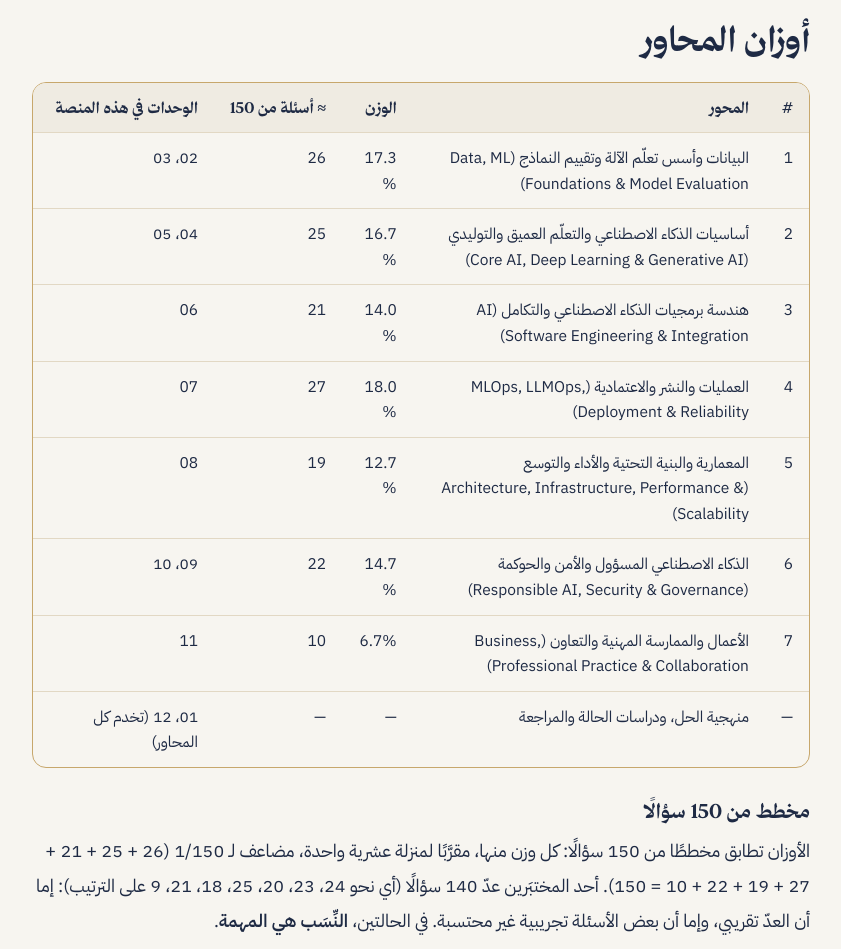
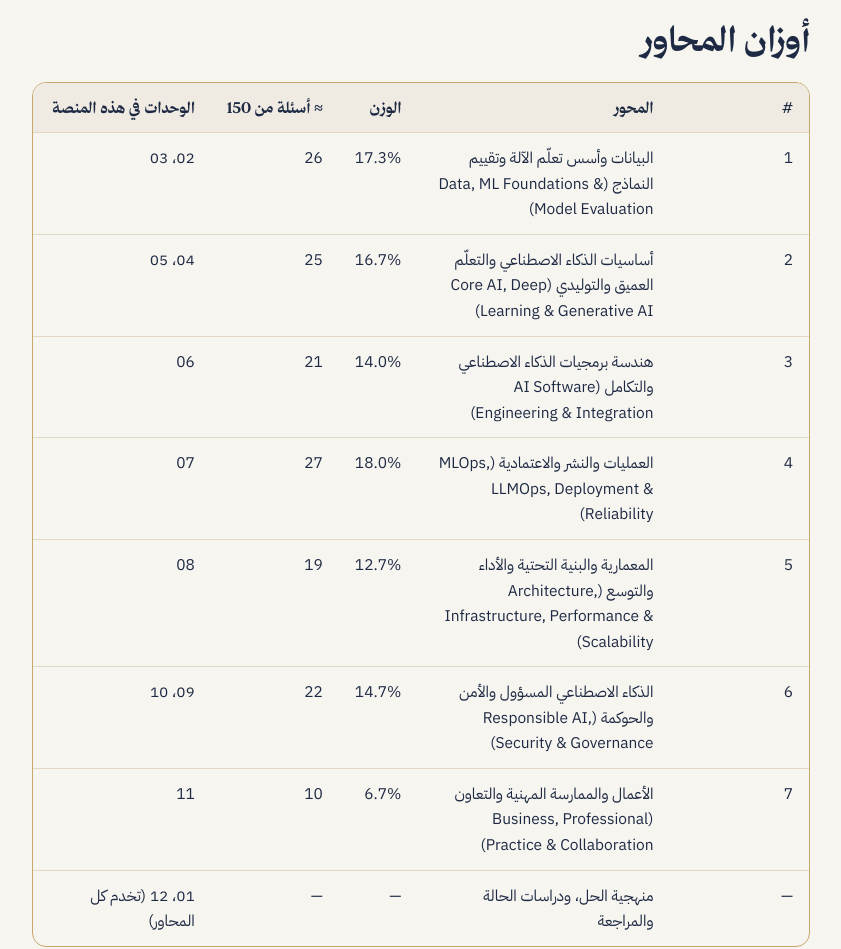
Before and after one commit to B4r4k4/expert-badge, a plain HTML site: page site/guide.html in a window 1280 px wide. Shown: the part 1700-2649 px from the top of the page, without its empty margins (74-915 px from the left). Drawn offline with Linux system fonts and the light colour scheme.

Commit message:
Fix squeezed first column in unit tables
.prose{overflow-wrap:anywhere} was inherited by table cells, letting the
browser shrink the first column to one character. Reset wrapping inside
tables and give the first column a minimum width.

Co-Authored-By: Claude Opus 5.5 <noreply@anthropic.com>

```diff
--- a/site/assets/exam.css
+++ b/site/assets/exam.css
@@ -27,6 +27,8 @@
 @media print{ .mq-exp{display:block!important} }
 @media (max-width:1000px){ .reader{grid-template-columns:minmax(0,1fr)} .toc,.prose{min-width:0} }
 .prose{overflow-wrap:anywhere}
+.prose table{overflow-wrap:normal}
+.prose td:first-child{min-width:9em}
 
 /* beginner layer: plain idea, example, definitions, then the exam detail */
 .simple{background:var(--paper-2);border-radius:18px;padding:20px 24px;margin:0 0 16px}
```
